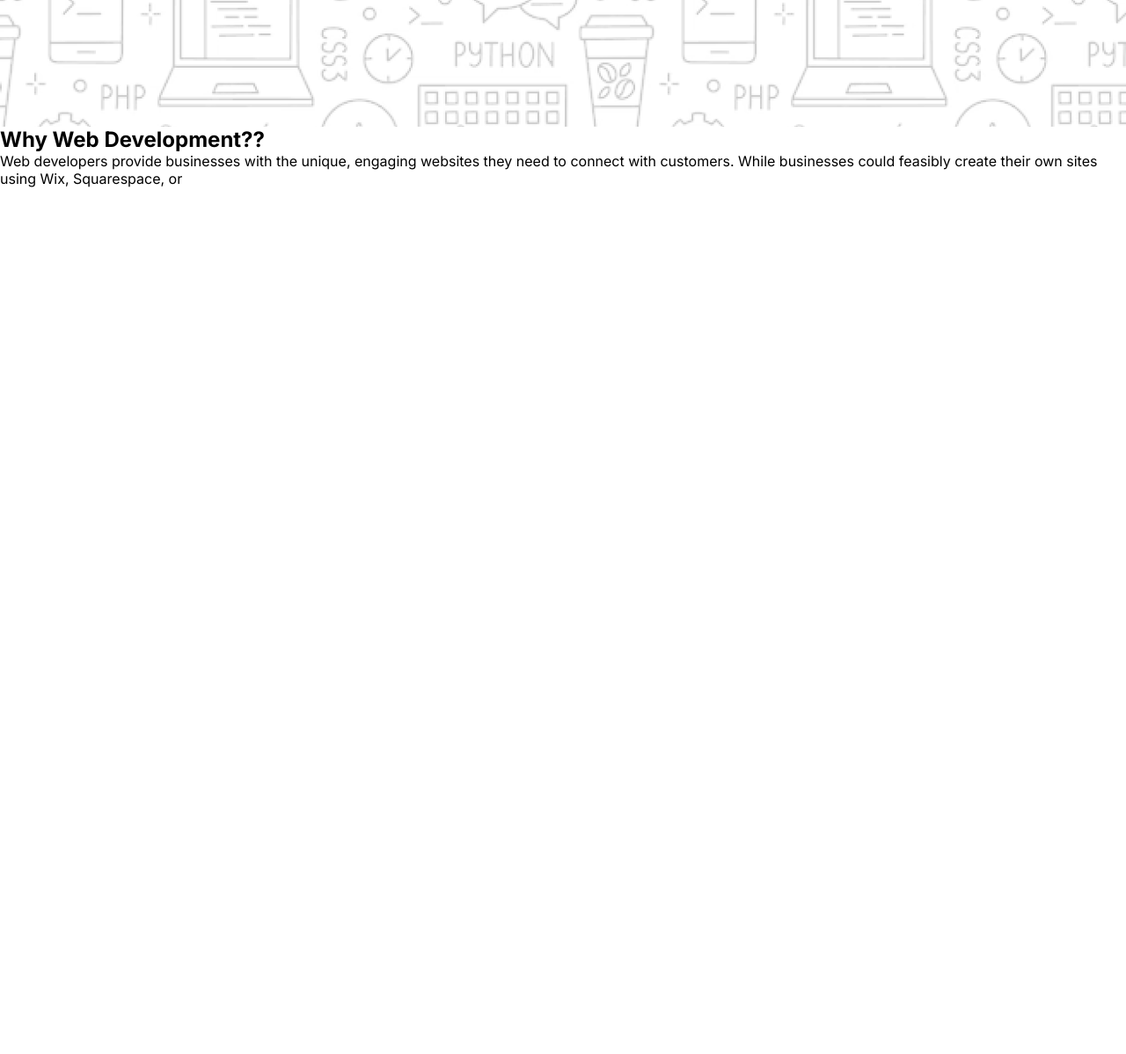
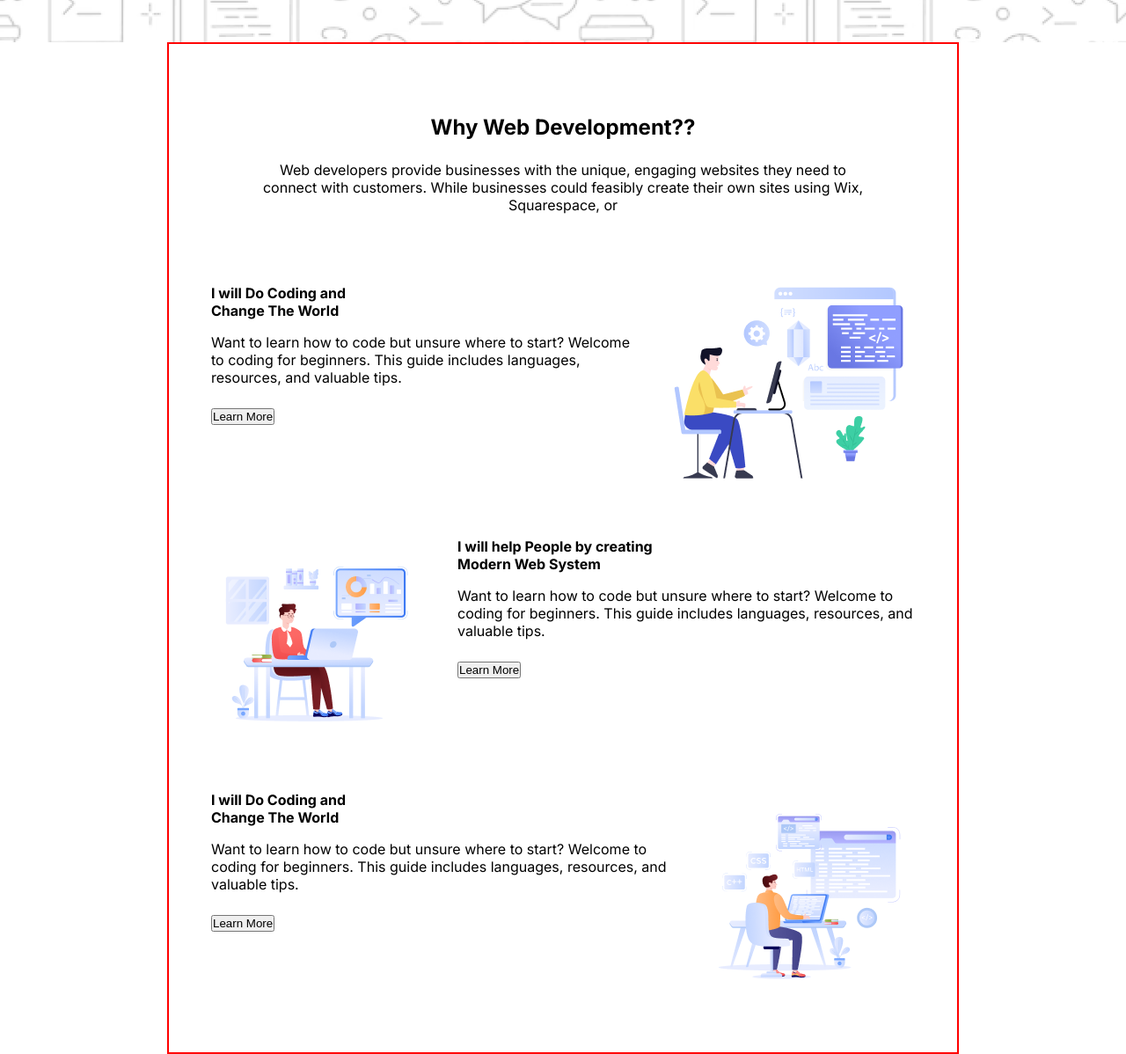
Before and after one commit to Asma253/my-first-assignment, a plain HTML site: page index.html in a window 1280 px wide. Shown: the part 502-1700 px from the top of the page at 88% size. Before the commit the page ends 800 px from the top, so only its background shows below. Drawn offline with Linux system fonts and the light colour scheme.

Commit message:
second push of my assignment

```diff
--- a/index.html
+++ b/index.html
@@ -23,15 +23,41 @@
         </div>
     </header>
 
+
     <main>
         <section class=" why-web-development">
             <div><h1 class="web-section-title"> Why Web Development??</h1>
-                <p>Web developers provide businesses with the unique, engaging websites they need to connect with customers. While businesses could feasibly create their own sites using Wix, Squarespace, or</p>
+                <p class="web-section-description">Web developers provide businesses with the unique, engaging websites they need to connect with customers. While businesses could feasibly create their own sites using Wix, Squarespace, or</p>
+            </div>
+            </section>
+            <section class=" cc-1" >
 
+            <div class="column-1 ">
+                 <h4>I will Do Coding and <br>Change The World </h4>
+                <P class="column-description">Want to learn how to code but unsure where to start? Welcome to coding for beginners. This guide includes languages, resources, and valuable tips.</P>
+<button class="learn-more">Learn More</button></div>
+</div >
+ <img  class="image"src="./assets/Layer_1.png" alt="">
+</div>
+      </section>
+      <section class="cc-2">
+        <img src="./assets/Group 3.png" alt="">
+        <div class="column-2">
+            <h4> I will help People by creating <br>Modern Web System</h4>
+            <p class="column-description">Want to learn how to code but unsure where to start? Welcome to coding for beginners. This guide includes languages, resources, and valuable tips. </p>
+            <button class="learn-more">Learn More</button>
+        </div>
+      </section>
+      <section class=" cc-3" >
 
-            </div>
-        </section>
-
+        <div class="column-3 ">
+             <h4>I will Do Coding and <br>Change The World </h4>
+            <P class="column-description">Want to learn how to code but unsure where to start? Welcome to coding for beginners. This guide includes languages, resources, and valuable tips.</P>
+<button class="learn-more">Learn More</button></div>
+</div >
+<img src="./assets/Group 4.png" alt="">
+</div>
+  </section>
 
 
 
--- a/styles/style.css
+++ b/styles/style.css
@@ -9,8 +9,8 @@ padding: 0;}
 
 .banner{
        /* border: 2px solid red;   */
-   height: 646px;
-   width: 1365px;
+   height: 550px;
+   width: 1350px;
 
     background-image: url("../assets/Hero-bg.png ");
 }
@@ -20,6 +20,7 @@ height: 580px;
 /* border: 2px solid red;   */
 margin:0 auto ;
 text-align: center;
+width: fixed;
 
 }
 .banner-text-title{ margin-top: 30px;}
@@ -32,3 +33,32 @@ margin-top: 24px;}
     padding: 21px 24px;
     border-radius: 5px;
     margin-top: 32px;}
+
+    /* main style  */
+main{width: 900px ;
+height: 1150px;
+border: 2px solid red;
+margin: 0 auto ;}
+.why-web-development{ margin: 80px 97px;
+text-align: center;}
+
+.web-section-description{margin-top: 24px;}
+.cc-1 { display: flex;
+flex-direction: center;
+margin: 48px;
+gap: 40px;
+}
+.cc-2{ display: flex;
+    flex-direction: center;
+    margin: 48px;
+    gap: 40px;
+    }
+    .cc-3{ display: flex;
+        flex-direction: center;
+        margin: 48px;
+        gap: 40px;
+        }
+
+.column-1 .column-2 { width: 60%;}
+.column-description{margin-top: 16px;}
+.learn-more{margin-top: 25px;}
```
